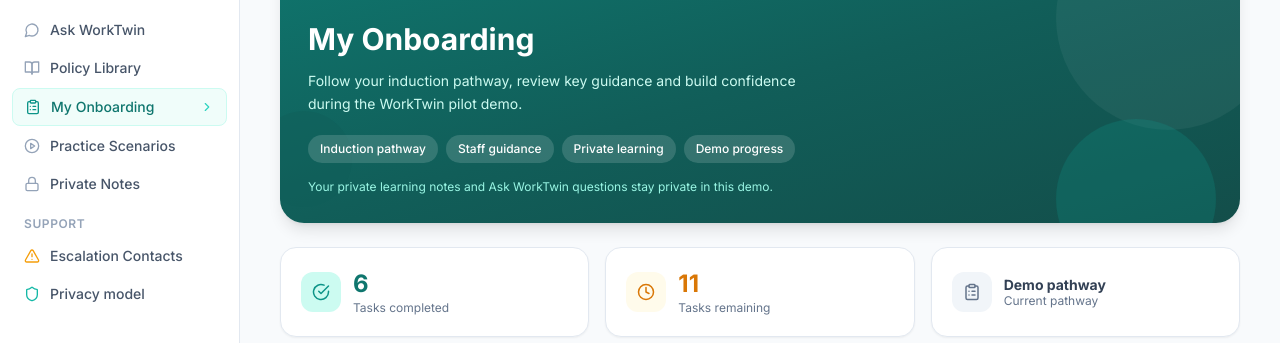
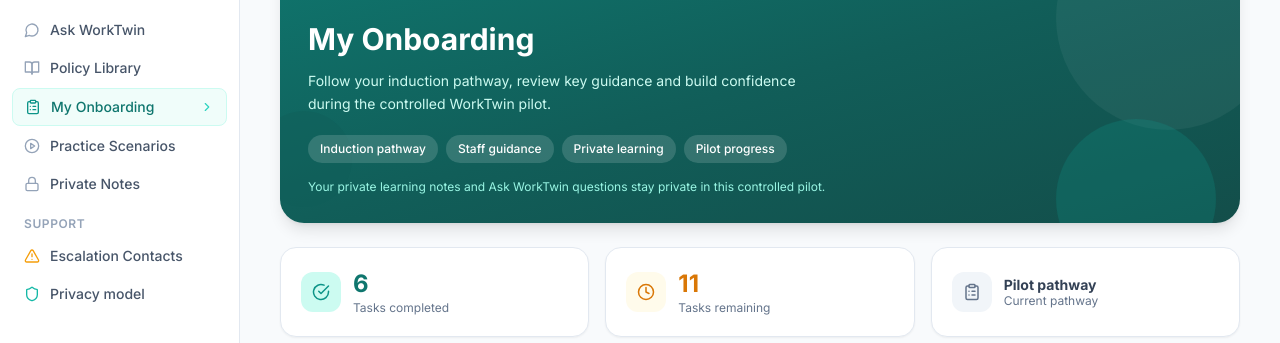
Before and after one commit to inaambasit/worktwin-care-pilot, a Next.js app in the folder frontend/: page /onboarding in a window 1280 px wide. Shown: the part 143-486 px from the top of the page. Built offline with nearby package versions, Linux system fonts and the light colour scheme.

Commit message:
Polish onboarding pilot wording

```diff
--- a/frontend/app/onboarding/page.tsx
+++ b/frontend/app/onboarding/page.tsx
@@ -71,7 +71,7 @@
   upcoming: { label: 'Upcoming', colour: 'text-slate-500 bg-slate-100' },
 }
 
-const CONTEXT_CHIPS = ['Induction pathway', 'Staff guidance', 'Private learning', 'Demo progress']
+const CONTEXT_CHIPS = ['Induction pathway', 'Staff guidance', 'Private learning', 'Pilot progress']
 
 const allTasks = weeks.flatMap(w => w.tasks)
 const completedCount = allTasks.filter(t => t.done).length
@@ -103,7 +103,7 @@
             </span>
             <h1 className="text-3xl font-bold mb-2.5 leading-snug">My Onboarding</h1>
             <p className="text-teal-100 text-sm leading-relaxed max-w-lg mb-5">
-              Follow your induction pathway, review key guidance and build confidence during the WorkTwin pilot demo.
+              Follow your induction pathway, review key guidance and build confidence during the controlled WorkTwin pilot.
             </p>
             <div className="flex flex-wrap gap-2 mb-4">
               {CONTEXT_CHIPS.map(chip => (
@@ -113,7 +113,7 @@
               ))}
             </div>
             <p className="text-teal-200 text-xs">
-              Your private learning notes and Ask WorkTwin questions stay private in this demo.
+              Your private learning notes and Ask WorkTwin questions stay private in this controlled pilot.
             </p>
           </div>
         </div>
@@ -143,7 +143,7 @@
               <ClipboardList size={18} className="text-slate-500" />
             </div>
             <div>
-              <p className="text-sm font-bold text-slate-700 leading-tight">Demo pathway</p>
+              <p className="text-sm font-bold text-slate-700 leading-tight">Pilot pathway</p>
               <p className="text-xs text-slate-500">Current pathway</p>
             </div>
           </div>
@@ -287,13 +287,13 @@
           <div>
             <p className="font-semibold text-slate-800 text-sm mb-1">Safe support reminder</p>
             <p className="text-sm text-slate-600 leading-relaxed">
-              This onboarding pathway is for staff support during the pilot demo. Sensitive concerns such as safeguarding, medication, HR, wellbeing, legal or immediate-risk issues should still be escalated to the right human lead.
+              This onboarding pathway is for staff support during the controlled pilot. Sensitive concerns such as safeguarding, medication, HR, wellbeing, legal or immediate-risk issues should still be escalated to the right human lead.
             </p>
           </div>
         </div>
 
         <p className="text-xs text-slate-400 text-center">
-          Prototype note: this pathway is for demonstration only. Private notes and Ask questions are not shown to managers in this prototype.
+          Pilot note: this pathway is for controlled pilot demonstration only. Private notes and Ask questions are not shown to managers in this controlled prototype.
         </p>
 
       </div>
```
Also changed, not shown: 1 other file (tests, documents, lock files or other folders).
